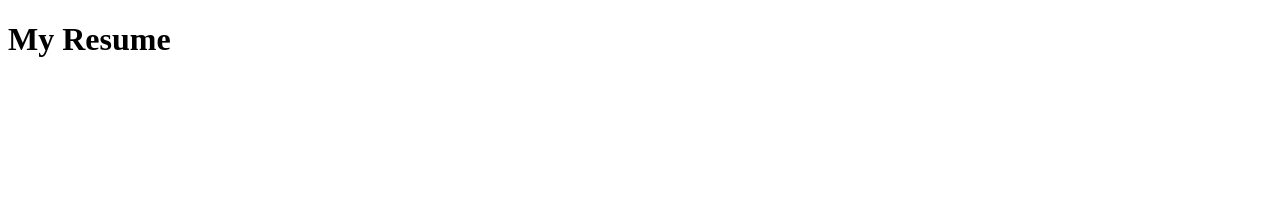
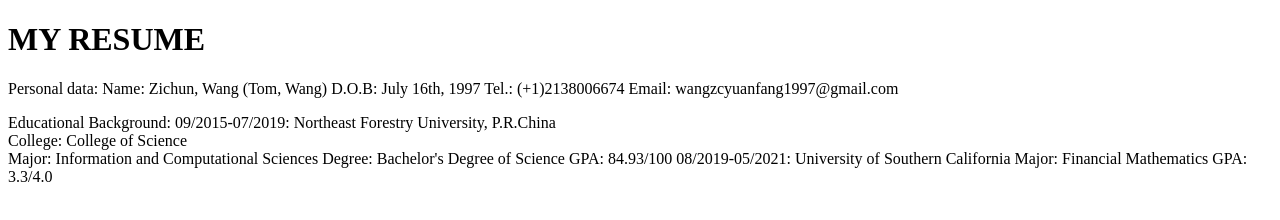
Before and after one commit to mukoedo1993/my_resume, a website: page app/index.html in a window 1280 px wide. Drawn offline with Linux system fonts and the light colour scheme.

Commit message:
basic information

```diff
--- a/app/index.html
+++ b/app/index.html
@@ -13,8 +13,29 @@
   <body>
    <header>
      <h1>
-       My Resume
+       MY RESUME
      </h1>
+
+     <p>
+       Personal data:
+       Name: Zichun, Wang (Tom, Wang)
+       D.O.B: July 16th, 1997
+       Tel.: (+1)2138006674
+       Email: wangzcyuanfang1997@gmail.com
+     </p>
+
+     <p>
+       Educational Background:
+       09/2015-07/2019: Northeast Forestry University, P.R.China<br>
+                        College: College of Science<br>
+                        Major: Information and Computational Sciences
+                        Degree: Bachelor's Degree of Science
+                        GPA: 84.93/100
+       08/2019-05/2021: University of Southern California
+                        Major: Financial Mathematics
+                        GPA: 3.3/4.0
+     </p>
+
    </header>
 
   </body>
```
